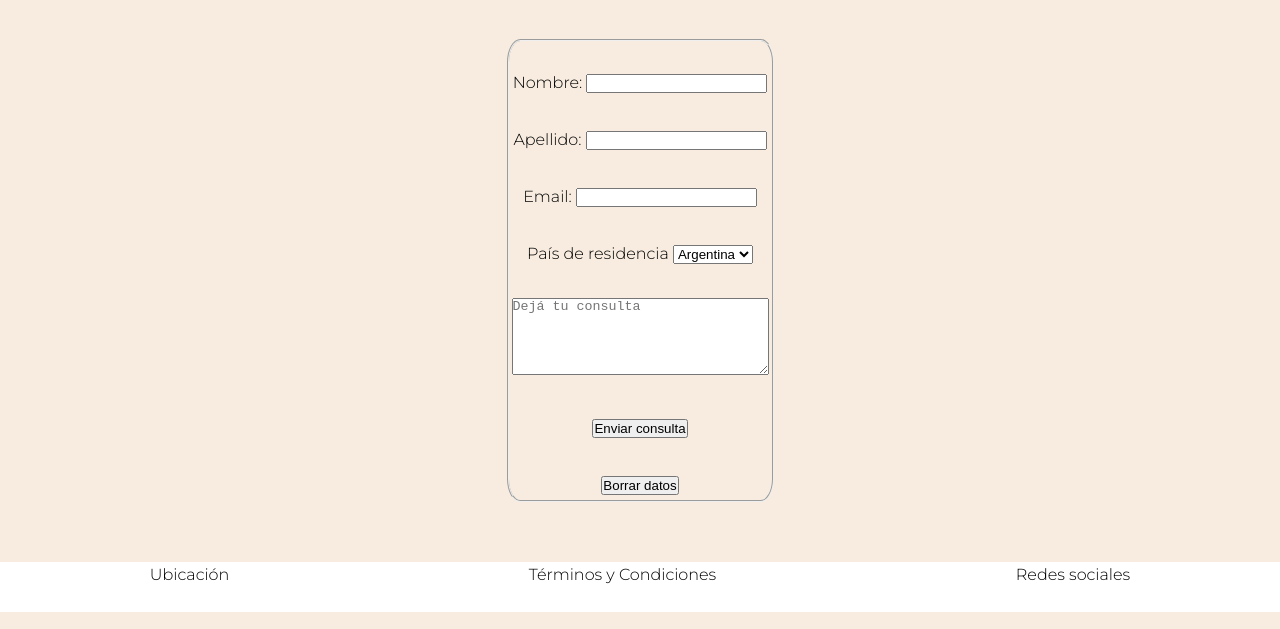
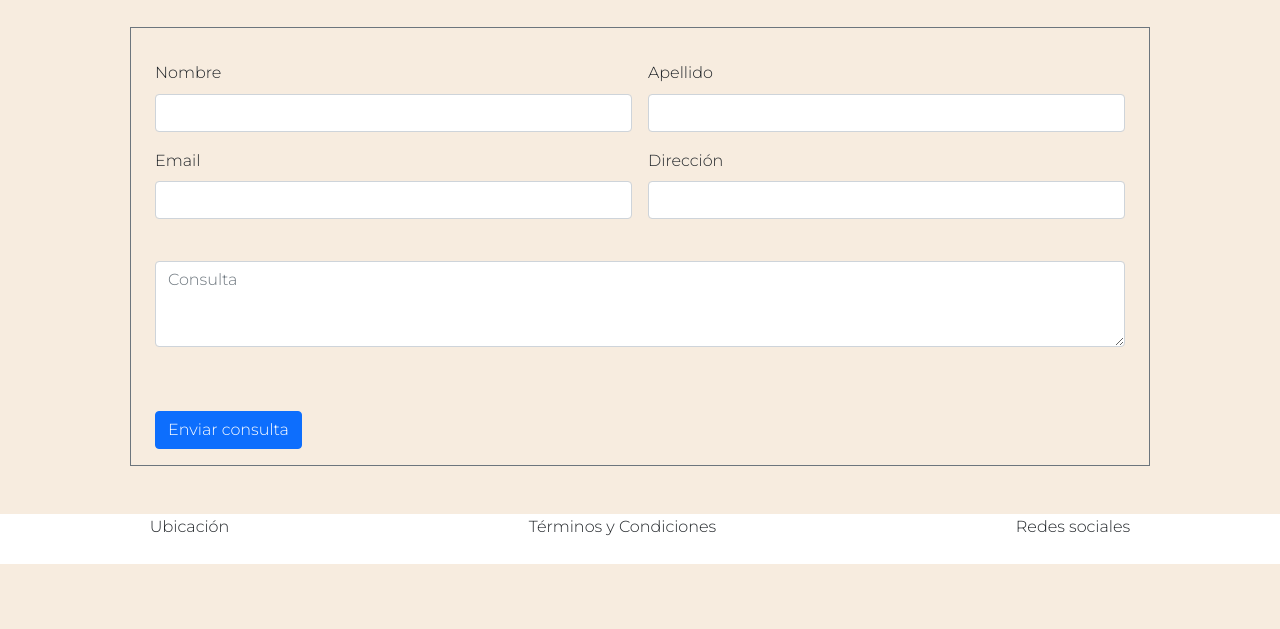
Before and after one commit to Tomihasen/cbhinteriorismo, a plain HTML site: page paginas/contacto.html in a window 1280 px wide. Shown: the part 171-800 px from the top of the page. Drawn offline with nearby package versions, Linux system fonts and the light colour scheme.

Commit message:
segunda entrega proyecto final

```diff
--- a/css/styles.css
+++ b/css/styles.css
@@ -13,6 +13,11 @@ body {
     grid-area: titulo;
     margin: 20px;
 }
+
+.grosor {
+    font-weight: bold;
+}
+
 
 .header {
     width: 100%;
@@ -46,6 +51,7 @@ body {
     text-decoration: none;
     font-size: 100%;
     transition: font-size 1s;
+    color: black;
 }
 
 .menu li a:hover {
@@ -71,6 +77,7 @@ body {
     margin: 20px;
     grid-area: imgIndex;
     width:600px;
+    margin-bottom: 35px;
 }
 
 .contenidoIndex {
@@ -207,6 +214,7 @@ body {
 .otrosProyectos {
     text-align: center;
     margin: 20px;
+    font-size: 150%;
 }
 .formulario {
     margin: 30px;
@@ -303,6 +311,7 @@ body {
     .imgIndex {
         width: 280px;
         padding: 0;
+        margin-bottom: 0;
     }
 
     .parrafo {
--- a/paginas/contacto.html
+++ b/paginas/contacto.html
@@ -6,10 +6,11 @@
     <meta name="viewport" content="width=device-width, initial-scale=1.0">
     <title>CBH Contacto</title>
     <link rel="shortcut icon" href="../media/favicon.ico">
-    <link rel="stylesheet" href="../css/styles.css">
     <link rel="preconnect" href="https://fonts.googleapis.com">
     <link rel="preconnect" href="https://fonts.gstatic.com" crossorigin>
     <link href="https://fonts.googleapis.com/css2?family=Montserrat:wght@100;300&display=swap" rel="stylesheet">
+    <link rel="stylesheet" href="../css/bootstrap.min.css">
+    <link rel="stylesheet" href="../css/styles.css">
 </head>
 <body>
     <header class="header">
@@ -23,59 +24,43 @@
                 <li><a href="contacto.html">Contacto</a></li>
             </ul>
         </nav>
-        <h1 class="titulo">CBH INTERIORISMO</h1>
+        <h1 class="titulo grosor">CBH INTERIORISMO</h1>
+
     </header>
-    <main>
-        <section class="contenidoFormulario">
-            <form class="formulario">
-                <fieldset class="bordeFormulario">
-                    <br>
-                    <div>
-                        <label for="nombre">Nombre: </label>
-                            <input type="text" name="nombre"></input>
+    <main class="container">
+
+        <form class="row g-3 border border-secondary m-5 p-3">
+            <div class="col-md-6">
+                <label for="inputEmail4" class="form-label">Nombre</label>
+                <input type="name" class="form-control" id="inputEmail4">
             </div>
-                    <br>
-                    <div>
-                        <label for="apellido">Apellido: </label>
-                            <input type="text" name="apellido"></input>
+            <div class="col-md-6">
+                <label for="inputEmail4" class="form-label">Apellido</label>
+                <input type="name" class="form-control" id="inputEmail4">
             </div>
-                    <br>
-                    <div>
-                        <label for="email">Email: </label>
-                            <input type="email" name="email" required> </input>
+            <div class="col-md-6">
+                <label for="inputEmail4" class="form-label">Email</label>
+                <input type="email" class="form-control" id="inputEmail4">
             </div>
-                    <br>
-                    <div>
-                        <label for="pais">País de residencia </label>
-                            <select name="pais">
-                                <option value="Argentina">Argentina</option>
-                                <option value="Uruguay">Uruguay</option>
-                                <option value="Colombia">Colombia</option>
-                                <option value="Chile">Chile</option>
-                                <option value="Peru">Perú</option>
-                            </select>
+            <div class="col-md-6">
+                <label for="inputPassword4" class="form-label">Dirección</label>
+                <input type="text" class="form-control" id="inputPassword4">
             </div>
-                    <br>
-                    <div>
-                        <label for="consulta"></label>
-                            <textarea name="consulta" cols="30" rows="5" placeholder="Dejá tu consulta"></textarea>
+            <div class="mb-5">
+                <label for="exampleFormControlTextarea1" class="form-label"></label>
+                <textarea class="form-control" id="exampleFormControlTextarea1" rows="3" placeholder="Consulta"></textarea>
             </div>
-                    <br>
-                    <div>
-                        <input type="submit" value="Enviar consulta"></input>
+            <div class="col-12">
+                <button type="submit" class="btn btn-primary">Enviar consulta</button>
             </div>
-                    <br>
-                    <div>
-                        <input type="reset" value="Borrar datos"></input>
-                    </div>
-                </fieldset>
         </form>
-        </section>
     </main>
     <footer class="footer">
         <p class="ubicacion">Ubicación</p>
         <p class="terminos">Términos y Condiciones</p>
         <p class="redes">Redes sociales</p>
     </footer>
+    <script src="https://unpkg.com/@popperjs/core@2"></script>
+    <script src="../js/bootstrap.js"></script>
 </body>
 </html>
```
Also changed, not shown: paginas/servicios.html (+2 -2 lines). Lines whose indentation alone changed are shown as unchanged.
